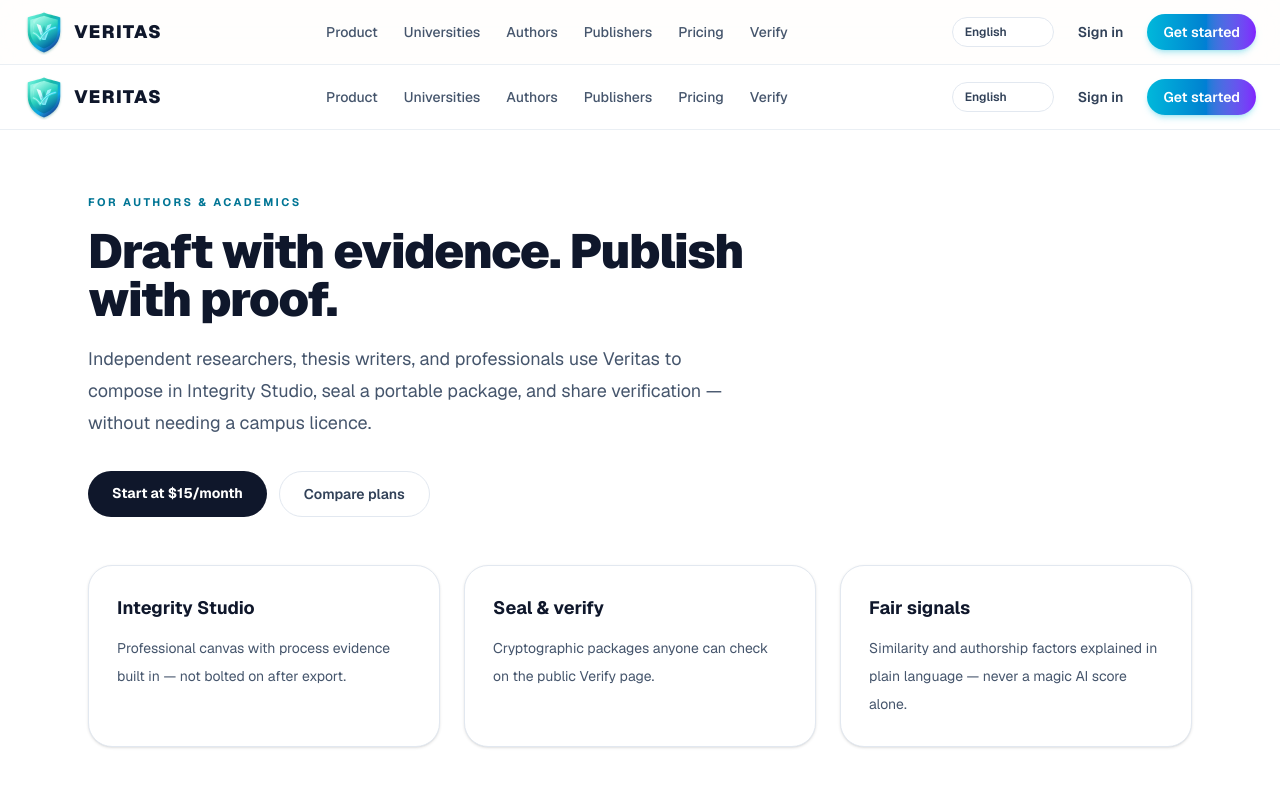
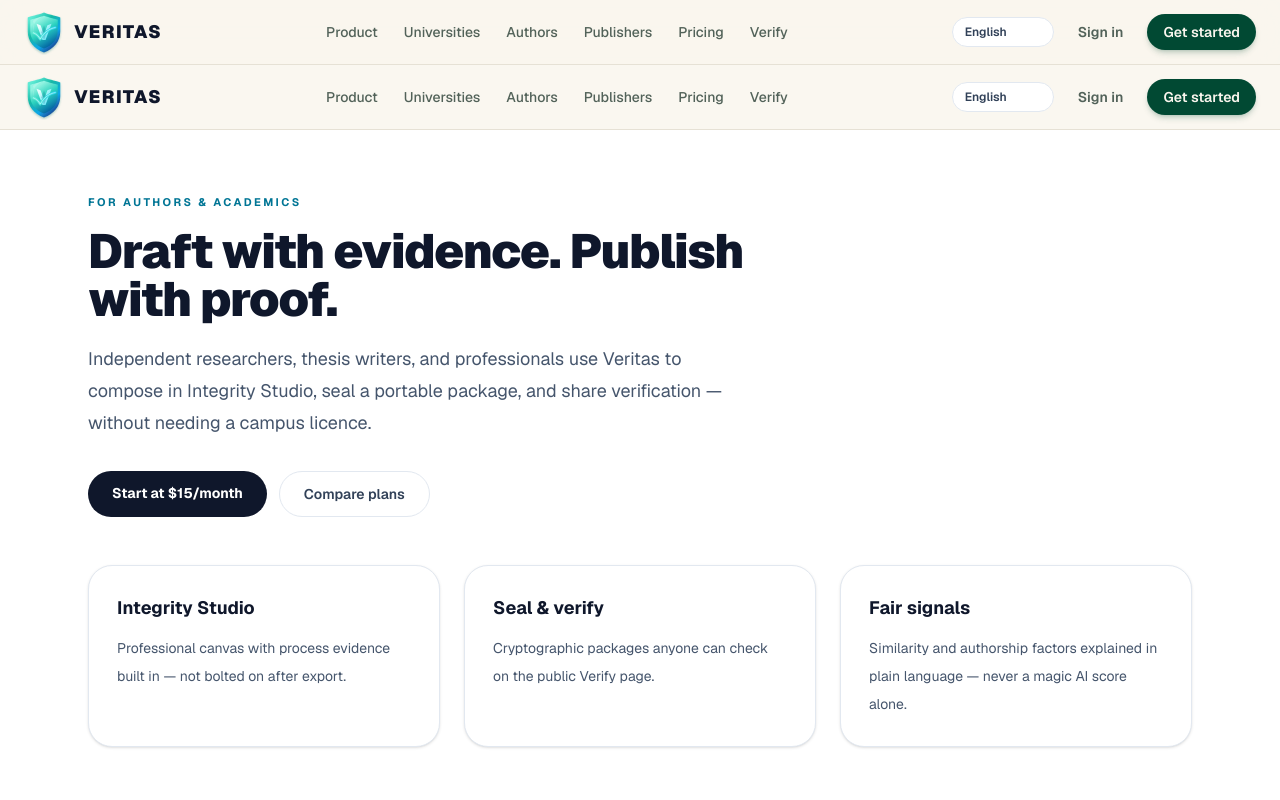
Before and after one commit to heidif24/veritas, a Next.js app: page /authors in a window 1280 px wide. Shown: the top 800 px of the page. Built offline with nearby package versions, Linux system fonts and the light colour scheme.

Commit message:
Header: align CTAs with teal primary design system

```diff
--- a/app/components/site-header.tsx
+++ b/app/components/site-header.tsx
@@ -18,16 +18,16 @@
   ];
 
   return (
-    <header className="sticky top-0 z-50 border-b border-slate-200/70 bg-white/85 backdrop-blur-xl">
+    <header className="sticky top-0 z-50 border-b border-border/70 bg-background/85 backdrop-blur-xl">
       <div className="mx-auto flex max-w-7xl items-center justify-between gap-3 px-4 py-3 sm:px-6">
         <VeritasLogo href="/" size="md" />
 
-        <nav className="hidden flex-1 items-center justify-center gap-0.5 text-sm text-slate-600 lg:flex">
+        <nav className="hidden flex-1 items-center justify-center gap-0.5 text-sm text-muted-foreground lg:flex">
           {navItems.map((item) => (
             <Link
               key={item.href}
               href={item.href}
-              className="rounded-full px-3 py-2 font-medium transition hover:bg-slate-100 hover:text-slate-900"
+              className="rounded-full px-3 py-2 font-medium transition hover:bg-secondary hover:text-foreground"
             >
               {item.label}
             </Link>
@@ -38,13 +38,13 @@
           <LanguageSwitcher />
           <Link
             href="/login"
-            className="rounded-full px-3 py-2 text-xs font-semibold text-slate-700 transition hover:bg-slate-100 sm:text-sm"
+            className="rounded-full px-3 py-2 text-xs font-semibold text-muted-foreground transition hover:bg-secondary hover:text-foreground sm:text-sm"
           >
             {t("nav.signin")}
           </Link>
           <Link
             href="/register"
-            className="rounded-full bg-gradient-to-r from-cyan-500 via-sky-600 to-violet-600 px-3 py-2 text-xs font-semibold text-white shadow-md shadow-cyan-500/25 transition hover:opacity-95 sm:px-4 sm:text-sm"
+            className="rounded-full bg-primary px-3 py-2 text-xs font-semibold text-primary-foreground shadow-md shadow-primary/20 transition hover:opacity-95 sm:px-4 sm:text-sm"
           >
             {t("nav.getstarted")}
           </Link>
```
